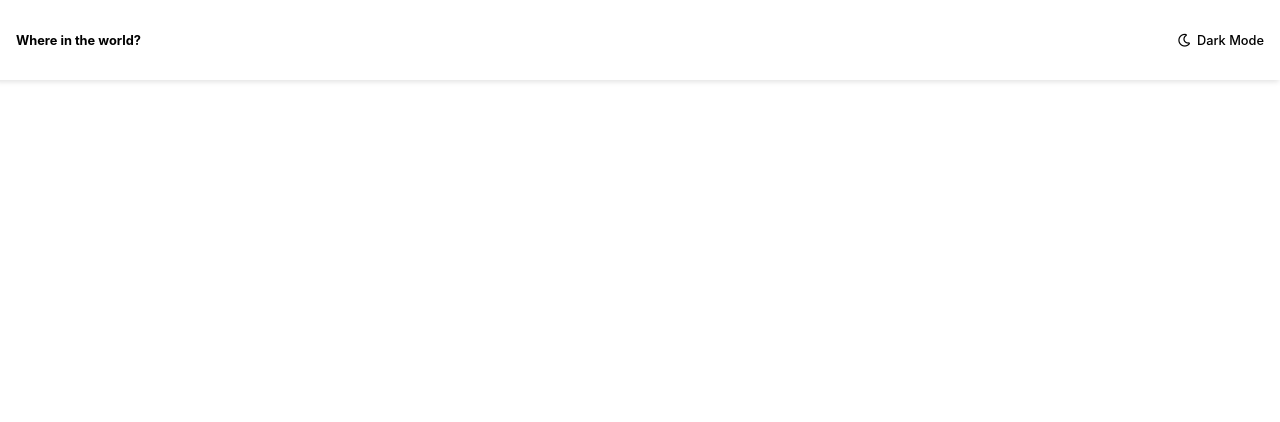
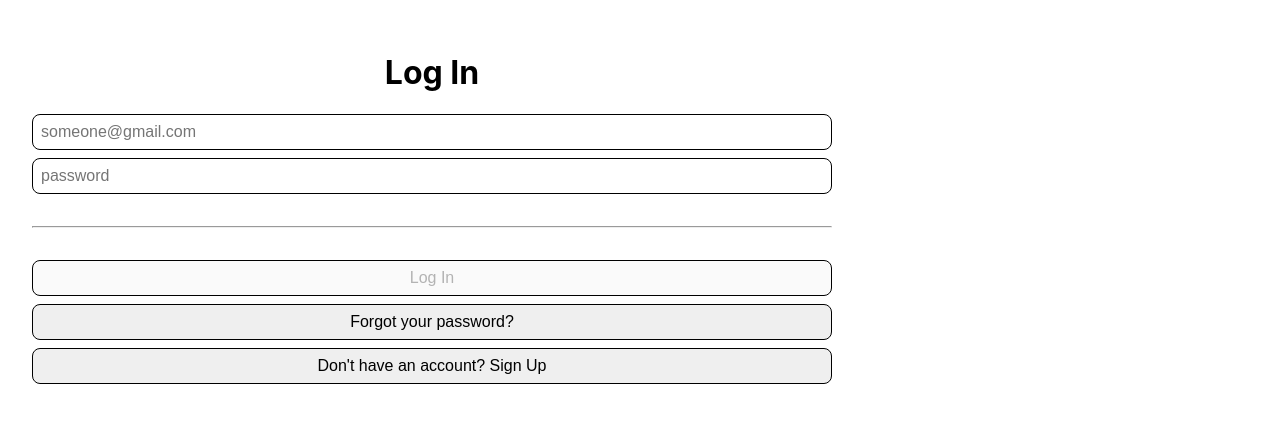
Before and after one commit to askabdul/rest-countries, a React (Create React App) app: page /login in a window 1280 px wide. Shown: the top 422 px of the page. Built offline with nearby package versions, Linux system fonts and the light colour scheme; what element-react would draw is missing.

Commit message:
auth pages

```diff
--- a/src/app/App.js
+++ b/src/app/App.js
@@ -2,7 +2,9 @@ import React, {useEffect} from "react";
 import { BrowserRouter as Router, Switch, Route } from "react-router-dom";
 import { MainApp } from "./../app/components/main-app";
 import { CountryDetails } from "./components/main-app/country";
-import { Navbar } from "./components/navigation/navbar";
+import { LogIn } from "./components/auth/login";
+import { SignUpPage } from "./components/auth/signup";
+import { PrivateRoute } from "./routes";
 import "element-theme-default";
 
 export const App = (props) => {
@@ -12,13 +14,19 @@ export const App = (props) => {
   })
   return (
     <Router>
-      <Navbar />
+      {/* <Navbar /> */}
       <Switch>
-        <Route exact path="/">
+        <PrivateRoute exact path="/">
           <MainApp />
-        </Route>
+        </PrivateRoute>
         <Route path="/countries/:id">
           <CountryDetails />
+        </Route>
+        <Route path='/login'>
+          <LogIn />
+        </Route>
+        <Route path='/signup'>
+          <SignUpPage />
         </Route>
       </Switch>
     </Router>
--- /dev/null
+++ b/src/app/components/auth/login/index.jsx
@@ -0,0 +1,42 @@
+import { useState } from "react";
+import { useHistory } from "react-router-dom";
+import './style.scss'
+
+export const LogIn = () => {
+  const [errorMessage, setErrorMessage] = useState("");
+  const [emailValue, setEmailValue] = useState("");
+  const [passwordValue, setPasswordValue] = useState("");
+
+  const history = useHistory();
+
+  const onLogInClicked = async () => {
+    alert("Login not done yet");
+  };
+  return (
+    <div className="content-container">
+      <h1>Log In</h1>
+      {errorMessage && <div className="fail">{errorMessage}</div>}
+      <input
+        placeholder="someone@gmail.com"
+        value={emailValue}
+        onChange={(e) => setEmailValue(e.target.value)}
+      />
+      <input
+        type="password"
+        placeholder="password"
+        value={passwordValue}
+        onChange={(e) => setPasswordValue(e.target.value)}
+      />
+      <hr />
+      <button disabled={!emailValue || !passwordValue} onClick={onLogInClicked}>
+        Log In
+      </button>
+      <button onClick={() => history.push("/forgot-password")}>
+        Forgot your password?
+      </button>
+      <button onClick={() => history.push("/signup")}>
+        Don't have an account? Sign Up
+      </button>
+    </div>
+  );
+};
--- /dev/null
+++ b/src/app/components/auth/login/style.scss
@@ -0,0 +1,73 @@
+// body {
+//     margin: 0;
+//     font-family: -apple-system, BlinkMacSystemFont, 'Segoe UI', 'Roboto', 'Oxygen',
+//       'Ubuntu', 'Cantarell', 'Fira Sans', 'Droid Sans', 'Helvetica Neue',
+//       sans-serif;
+//     -webkit-font-smoothing: antialiased;
+//     -moz-osx-font-smoothing: grayscale;
+//   }
+
+//   code {
+//     font-family: source-code-pro, Menlo, Monaco, Consolas, 'Courier New',
+//       monospace;
+//   }
+
+  h1 {
+      text-align: center;
+  }
+
+  hr {
+      margin: 32px 0;
+  }
+
+  button, input {
+      border-radius: 8px;
+      box-sizing: border-box;
+      display: block;
+      font-size: 16px;
+      margin: 8px 0;
+      padding: 8px;
+      width: 100%;
+  }
+
+  input {
+      border: 1px solid black;
+  }
+
+  button {
+      border: 1px solid black;
+      cursor: pointer;
+  }
+
+  .page-container {
+      display: flex;
+      background-color: #ddd;
+      min-height: 100vh;
+      min-width: 100%;
+      align-items: center;
+      justify-content: center;
+  }
+
+  .content-container {
+      background-color: white;
+      border-radius: 8px;
+      min-width: 300px;
+      max-width: 800px;
+      padding: 32px;
+  }
+
+  .success {
+      background-color: #90ee90;
+      border-radius: 8px;
+      margin-bottom: 8px;
+      padding: 16px;
+      text-align: center;
+  }
+
+  .fail {
+      background-color: #ffcccb;
+      border-radius: 8px;
+      margin-bottom: 8px;
+      padding: 16px;
+      text-align: center;
+  }
--- /dev/null
+++ b/src/app/components/auth/signup/index.jsx
@@ -0,0 +1,53 @@
+import { useState } from "react";
+import { useHistory } from "react-router-dom";
+import "./style.scss";
+
+export const SignUpPage = () => {
+  const [errorMessage, setErrorMessage] = useState("");
+  const [emailValue, setEmailValue] = useState("");
+  const [passwordValue, setPasswordValue] = useState("");
+  const [confirmPasswordValue, setConfirmPasswordValue] = useState("");
+
+  const history = useHistory();
+
+  const onSignUpClicked = async () => {
+    alert("Signup not done yet");
+  };
+  return (
+    <div className="content-container">
+      <h1>Sign Up</h1>
+      {errorMessage && <div className="fail">{errorMessage}</div>}
+      <input
+        placeholder="someone@gmail.com"
+        value={emailValue}
+        onChange={(e) => setEmailValue(e.target.value)}
+      />
+      <input
+        type="password"
+        placeholder="password"
+        value={passwordValue}
+        onChange={(e) => setPasswordValue(e.target.value)}
+      />
+      <input
+        type="password"
+        placeholder="confirm password"
+        value={confirmPasswordValue}
+        onChange={(e) => setConfirmPasswordValue(e.target.value)}
+      />
+      <hr />
+      <button
+        disabled={
+          !emailValue ||
+          !passwordValue ||
+          passwordValue !== confirmPasswordValue
+        }
+        onClick={onSignUpClicked}
+      >
+        Sign Up
+      </button>
+      <button onClick={() => history.push("/login")}>
+        Already have an account? Login
+      </button>
+    </div>
+  );
+};
--- /dev/null
+++ b/src/app/components/auth/signup/style.scss
@@ -0,0 +1,73 @@
+body {
+    margin: 0;
+    font-family: -apple-system, BlinkMacSystemFont, 'Segoe UI', 'Roboto', 'Oxygen',
+      'Ubuntu', 'Cantarell', 'Fira Sans', 'Droid Sans', 'Helvetica Neue',
+      sans-serif;
+    -webkit-font-smoothing: antialiased;
+    -moz-osx-font-smoothing: grayscale;
+  }
+
+  code {
+    font-family: source-code-pro, Menlo, Monaco, Consolas, 'Courier New',
+      monospace;
+  }
+
+  h1 {
+      text-align: center;
+  }
+
+  hr {
+      margin: 32px 0;
+  }
+
+  button, input {
+      border-radius: 8px;
+      box-sizing: border-box;
+      display: block;
+      font-size: 16px;
+      margin: 8px 0;
+      padding: 8px;
+      width: 100%;
+  }
+
+  input {
+      border: 1px solid black;
+  }
+
+  button {
+      border: 1px solid black;
+      cursor: pointer;
+  }
+
+  .page-container {
+      display: flex;
+      background-color: #ddd;
+      min-height: 100vh;
+      min-width: 100%;
+      align-items: center;
+      justify-content: center;
+  }
+
+  .content-container {
+      background-color: white;
+      border-radius: 8px;
+      min-width: 300px;
+      max-width: 800px;
+      padding: 32px;
+  }
+
+  .success {
+      background-color: #90ee90;
+      border-radius: 8px;
+      margin-bottom: 8px;
+      padding: 16px;
+      text-align: center;
+  }
+
+  .fail {
+      background-color: #ffcccb;
+      border-radius: 8px;
+      margin-bottom: 8px;
+      padding: 16px;
+      text-align: center;
+  }
--- a/src/app/components/main-app/country/index.jsx
+++ b/src/app/components/main-app/country/index.jsx
@@ -1,6 +1,6 @@
 import React, { useEffect, useState } from "react";
 import { Loading } from "element-react";
-import { useHistory, useParams, Link } from "react-router-dom";
+import { useHistory, useParams, } from "react-router-dom";
 import axios from "axios";
 import "./style.scss";
 
@@ -18,9 +18,9 @@ export const CountryDetails = (props) => {
         // console.log("details", res.data);
       })
       .catch((err) => console.log(err));
-    console.log(props);
+    // console.log(props);
     // console.log(id);
-  }, []);
+  }, [id]);
 
   useEffect(() => {
     axios
--- a/src/app/components/main-app/index.jsx
+++ b/src/app/components/main-app/index.jsx
@@ -2,6 +2,7 @@ import React, { useState, useEffect } from "react";
 import EventEmitter from "reactjs-eventemitter";
 import { Select } from "element-react";
 import { Countries } from "./countries";
+import { Navbar } from "../navigation/navbar";
 import axios from "axios";
 import "./style.scss";
 
@@ -32,7 +33,7 @@ export const MainApp = () => {
 
   return (
     <div className="main-app">
-      {/* <Navbar /> */}
+      <Navbar />
       <div className="search">
         <i className="fas fa-search"></i>
         <input
--- a/src/app/routes/index.js
+++ b/src/app/routes/index.js
@@ -0,0 +1,9 @@
+import { Route, Redirect } from 'react-router-dom';
+
+export const PrivateRoute = props => {
+    const user = null
+
+    if (!user) return <Redirect to='/login'/>
+
+    return <Route {...props} />
+}
```
